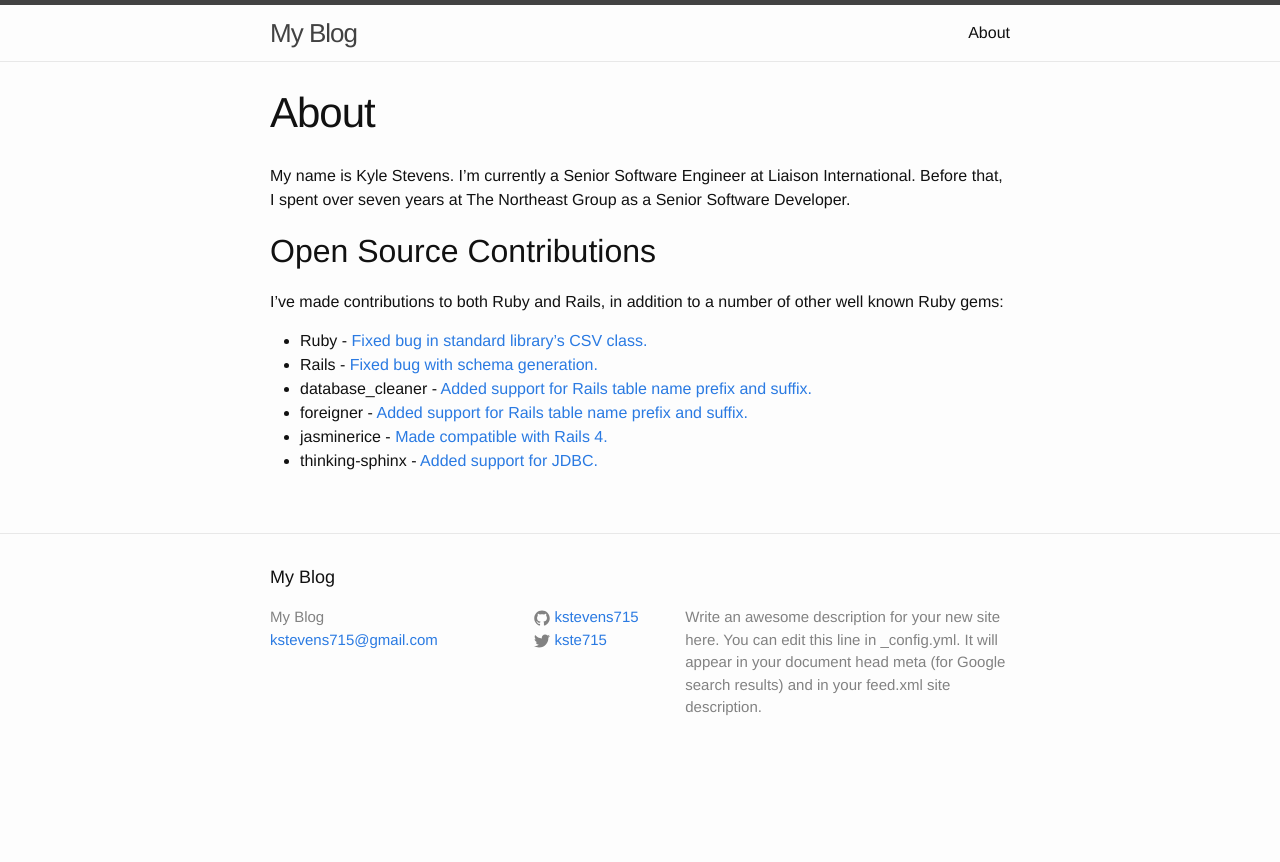
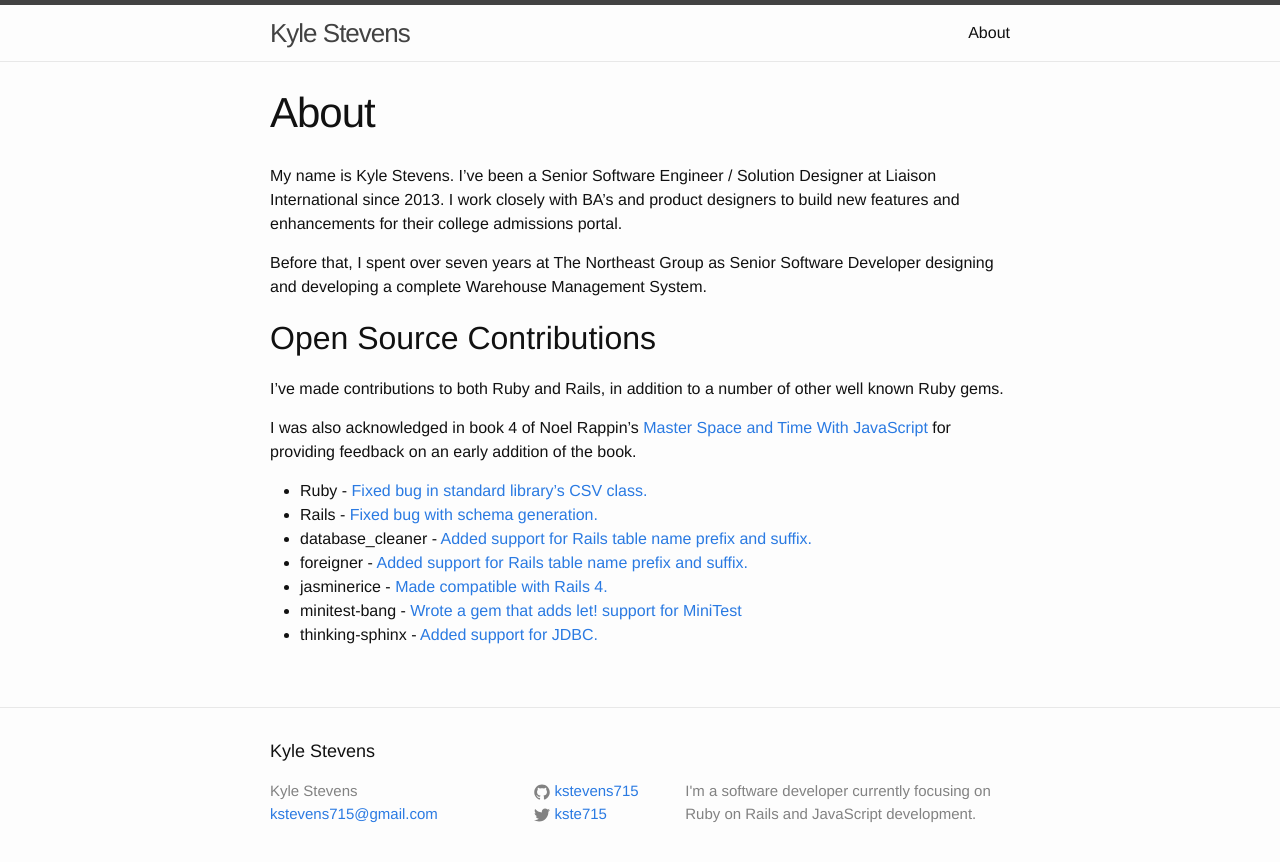
Before and after one commit to kstevens715/kstevens715.github.io, a Jekyll site: the page built from about.md, in a window 1280 px wide. Shown: the top 862 px of the page. Built offline with Jekyll 4.4.1, drawn with Linux system fonts in a browser that asks for light colours.

Commit message:
Add more basic info

```diff
--- a/_config.yml
+++ b/_config.yml
@@ -1,14 +1,10 @@
-# Site settings
-title: My Blog
+title: Kyle Stevens
 email: kstevens715@gmail.com
-description: > # this means to ignore newlines until "baseurl:"
-  Write an awesome description for your new site here. You can edit this
-  line in _config.yml. It will appear in your document head meta (for
-  Google search results) and in your feed.xml site description.
-baseurl: "" # the subpath of your site, e.g. /blog/
-url: "http://ksteves.org"
+description: >
+  I'm a software developer currently focusing on Ruby on Rails and JavaScript
+  development.
+baseurl: ""
+url: "http://kstevens.org"
 twitter_username: kste715
 github_username:  kstevens715
-
-# Build settings
 markdown: kramdown
--- a/about.md
+++ b/about.md
@@ -4,16 +4,23 @@ title: About
 permalink: /about/
 ---
 
-My name is Kyle Stevens. I'm currently a Senior Software Engineer at Liaison International. Before that, I spent over seven years at The
-Northeast Group as a Senior Software Developer.
+My name is Kyle Stevens. I've been a Senior Software Engineer / Solution Designer at Liaison International since 2013. I work closely with
+BA's and product designers to build new features and enhancements for their college admissions portal.
+
+Before that, I spent over seven years at The Northeast Group as Senior Software Developer designing and developing a complete Warehouse
+Management System.
 
 Open Source Contributions
 -------------------------
-I've made contributions to both Ruby and Rails, in addition to a number of other well known Ruby gems:
+I've made contributions to both Ruby and Rails, in addition to a number of other well known Ruby gems.
+
+I was also acknowledged in book 4 of Noel Rappin's [Master Space and Time With JavaScript](http://www.noelrappin.com/mstwjs) for providing
+feedback on an early addition of the book.
 
 * Ruby - [Fixed bug in standard library's CSV class.](https://github.com/ruby/ruby/pull/455)
 * Rails - [Fixed bug with schema generation.](https://github.com/rails/rails/issues/10411)
 * database_cleaner - [Added support for Rails table name prefix and suffix.](https://github.com/DatabaseCleaner/database_cleaner/pull/214)
 * foreigner - [Added support for Rails table name prefix and suffix.](https://github.com/matthuhiggins/foreigner/pull/89)
 * jasminerice - [Made compatible with Rails 4.](https://github.com/bradphelan/jasminerice/pull/94)
+* minitest-bang - [Wrote a gem that adds let! support for MiniTest](https://github.com/kstevens715/minitest-bang)
 * thinking-sphinx - [Added support for JDBC.](https://github.com/pat/thinking-sphinx/pull/440)
```
